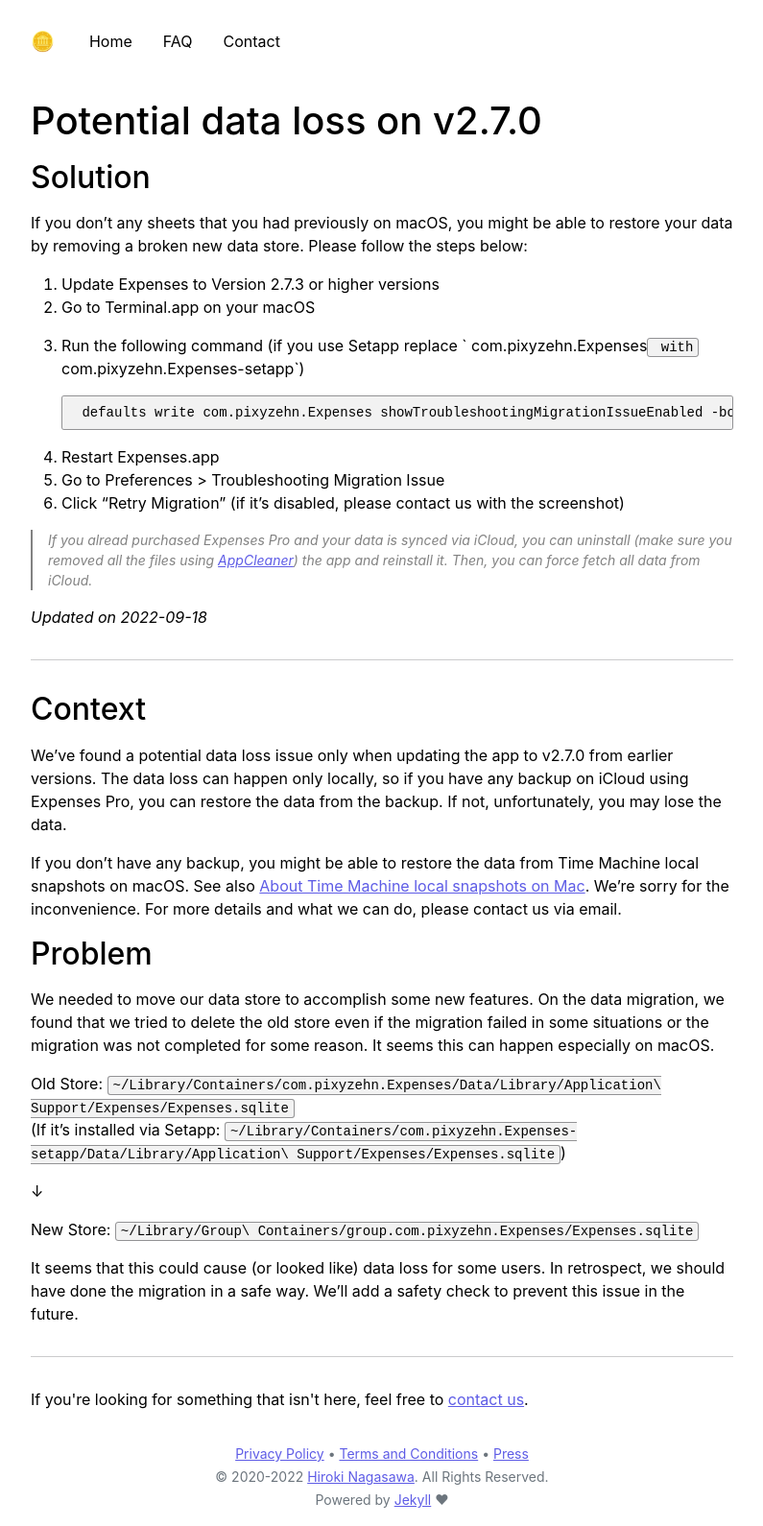
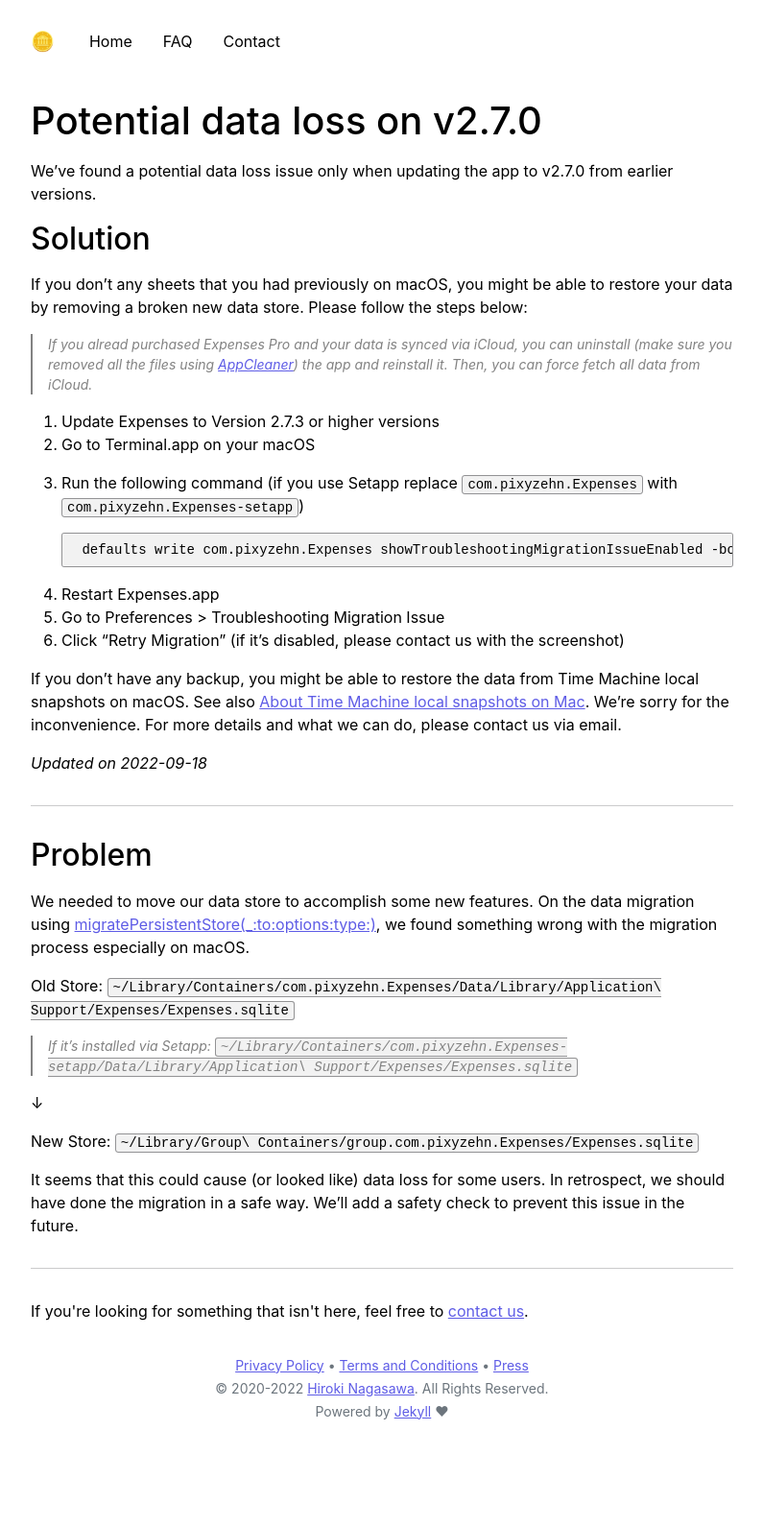
Before and after one commit to bluecometlabs/getexpenses.app, a Jekyll site: the page built from pages/faq/potential-data-loss-on-v2.7.0.md, in a window 1280 px wide. Shown: the whole page at 96% size, without its empty margins (242-1037 px from the left). Built offline with Jekyll 4.4.1, drawn with Linux system fonts in a browser that asks for light colours; after the commit the page ends 1498 px from its top, so only the background shows below that.

Commit message:
Update faq page

```diff
--- a/pages/faq/potential-data-loss-on-v2.7.0.md
+++ b/pages/faq/potential-data-loss-on-v2.7.0.md
@@ -22,25 +26,19 @@
 5. Go to Preferences > Troubleshooting Migration Issue
 6. Click "Retry Migration" (if it's disabled, please contact us with the screenshot)
 
-> If you alread purchased Expenses Pro and your data is synced via iCloud, you can uninstall (make sure you removed all the files using [AppCleaner](https://freemacsoft.net/appcleaner/)) the app and reinstall it. Then, you can force fetch all data from iCloud.
+If you don't have any backup, you might be able to restore the data from Time Machine local snapshots on macOS. See also [About Time Machine local snapshots on Mac](https://support.apple.com/guide/mac-help/about-time-machine-local-snapshots-mh35933/mac). We're sorry for the inconvenience. For more details and what we can do, please contact us via email.
 
 *Updated on 2022-09-18*
 
 ---
 
-## Context
-
-We've found a potential data loss issue only when updating the app to v2.7.0 from earlier versions. The data loss can happen only locally, so if you have any backup on iCloud using Expenses Pro, you can restore the data from the backup. If not, unfortunately, you may lose the data.
-
-If you don't have any backup, you might be able to restore the data from Time Machine local snapshots on macOS. See also [About Time Machine local snapshots on Mac](https://support.apple.com/guide/mac-help/about-time-machine-local-snapshots-mh35933/mac). We're sorry for the inconvenience. For more details and what we can do, please contact us via email.
-
 ## Problem
 
-We needed to move our data store to accomplish some new features. On the data migration, we found that we tried to delete the old store even if the migration failed in some situations or the migration was not completed for some reason. It seems this can happen especially on macOS.
+We needed to move our data store to accomplish some new features. On the data migration using [migratePersistentStore(_:to:options:type:)](https://developer.apple.com/documentation/coredata/nspersistentstorecoordinator/3747534-migratepersistentstore), we found something wrong with the migration process especially on macOS.
 
 Old Store:
 `~/Library/Containers/com.pixyzehn.Expenses/Data/Library/Application\ Support/Expenses/Expenses.sqlite`
-(If it's installed via Setapp: `~/Library/Containers/com.pixyzehn.Expenses-setapp/Data/Library/Application\ Support/Expenses/Expenses.sqlite`)
+> If it's installed via Setapp: `~/Library/Containers/com.pixyzehn.Expenses-setapp/Data/Library/Application\ Support/Expenses/Expenses.sqlite`
 
 ↓
 
```
Also changed, not shown: other parts of pages/faq/potential-data-loss-on-v2.7.0.md (+5 -1 lines).
